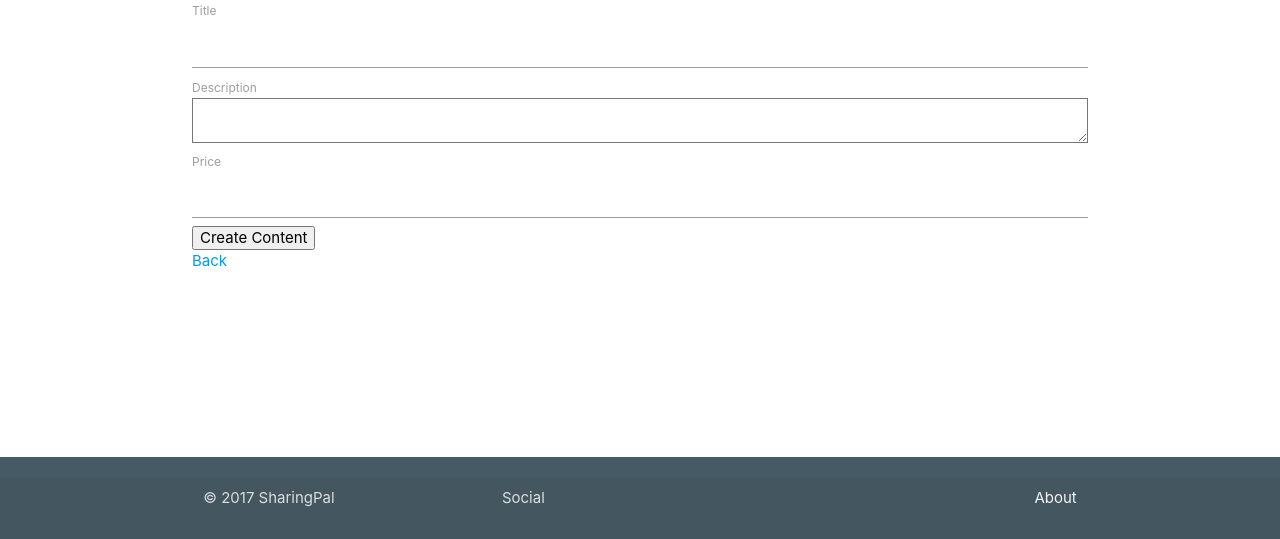
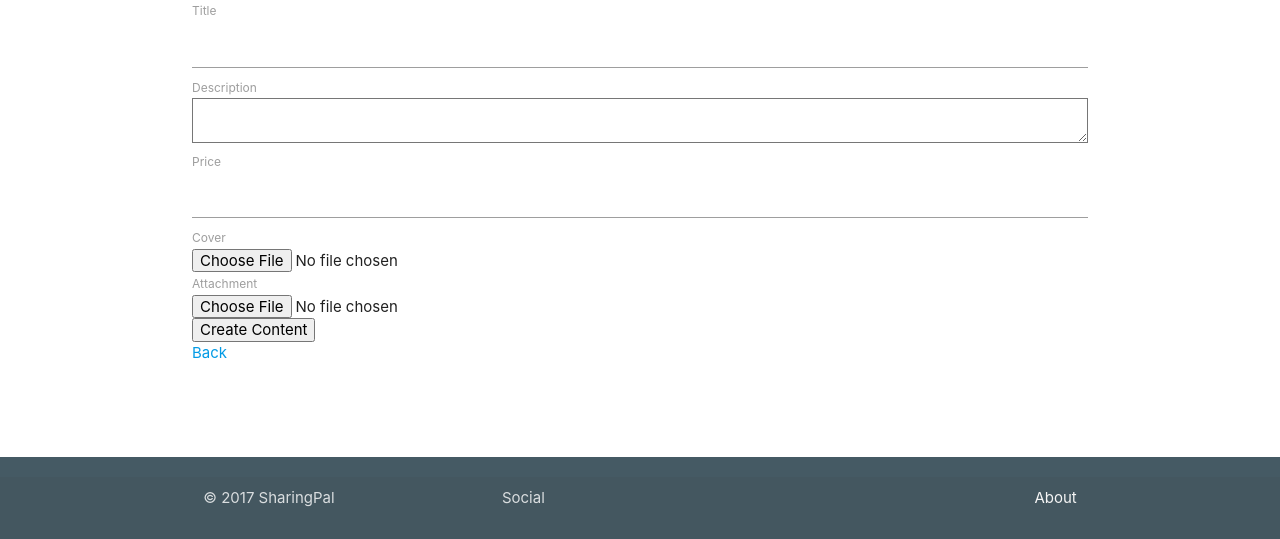
Before and after one commit to fmarchi96/SharingPal, a Rails app: page /contents/new in a window 1280 px wide. Shown: the part 261-800 px from the top of the page. Run offline with Rails 7, Linux system fonts and the light colour scheme; the visitor is signed in with stand-in values (Sample User, id 1); style sheets or scripts are compiled from the project's sources; parts of the project's set-up code (start-up, migrations or seed data) failed here and were passed over; some libraries are stand-ins or nearby versions.

Commit message:
paperclip setup and cover/attachment

```diff
--- a/app/controllers/contents_controller.rb
+++ b/app/controllers/contents_controller.rb
@@ -65,13 +65,12 @@ class ContentsController < ApplicationController
 
 
     def content_params
-      params.require(:content).permit(:title, :description, :price)
+      params.require(:content).permit(:title, :description, :price, :cover, :attachment)
     end
 
     def check_user
       if current_user != @content.user
           redirect_to root_url, alert: "You don't have the permission to perform such an action"
+            end
+        end
     end
-
-    end
-    end
--- a/app/views/contents/_form.html.erb
+++ b/app/views/contents/_form.html.erb
@@ -1,4 +1,4 @@
-<%= form_for(@content) do |f| %>
+<%= form_for @content, html: { multipart: true } do |f| %>
   <% if @content.errors.any? %>
     <div id="error_explanation">
       <h2><%= pluralize(@content.errors.count, "error") %> prohibited this content from being saved:</h2>
@@ -23,6 +23,14 @@
     <%= f.label :price %><br>
     <%= f.text_field :price %>
   </div>
+  <div class="field">
+    <%= f.label :cover %><br>
+    <%= f.file_field :cover %>
+  </div>
+  <div class="field">
+    <%= f.label :attachment %><br>
+    <%= f.file_field :attachment %>
+  </div>
   <div class="actions">
     <%= f.submit %>
   </div>
--- a/app/views/contents/index.html.erb
+++ b/app/views/contents/index.html.erb
@@ -5,6 +5,7 @@
 <table>
   <thead>
     <tr>
+      <th>Image</th>
       <th>Title</th>
       <th>Description</th>
       <th>User</th>
@@ -16,6 +17,7 @@
   <tbody>
     <% @contents.each do |content| %>
       <tr>
+        <td><%= image_tag content.cover.url(:thumb) %></td>
         <td><%= content.title %></td>
         <td><%= content.description %></td>
         <td><%= content.user.name %></td>
--- a/app/views/contents/show.html.erb
+++ b/app/views/contents/show.html.erb
@@ -1,4 +1,6 @@
 <p id="notice"><%= notice %></p>
+
+<%= image_tag @content.cover.url(:thumb) %>
 
 <p>
   <strong>Title:</strong>
```
Also changed, not shown: app/models/content.rb (+9 -0 lines), db/migrate/20170814081049_add_attachment_cover_to_contents.rb (added, +11 -0 lines), db/migrate/20170814083516_add_attachment_allegato_to_contents.rb (added, +11 -0 lines), Gemfile, Gemfile.lock, db/schema.rb, 3 other files.
